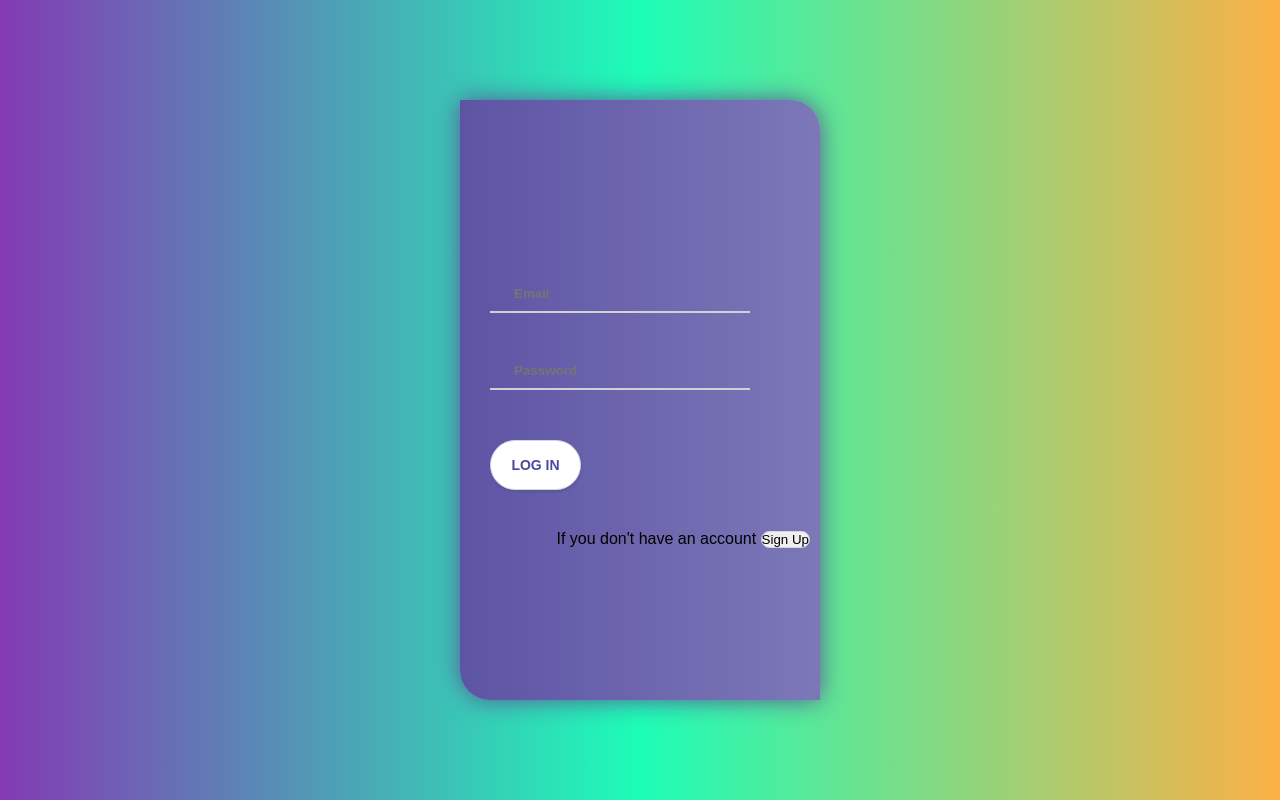
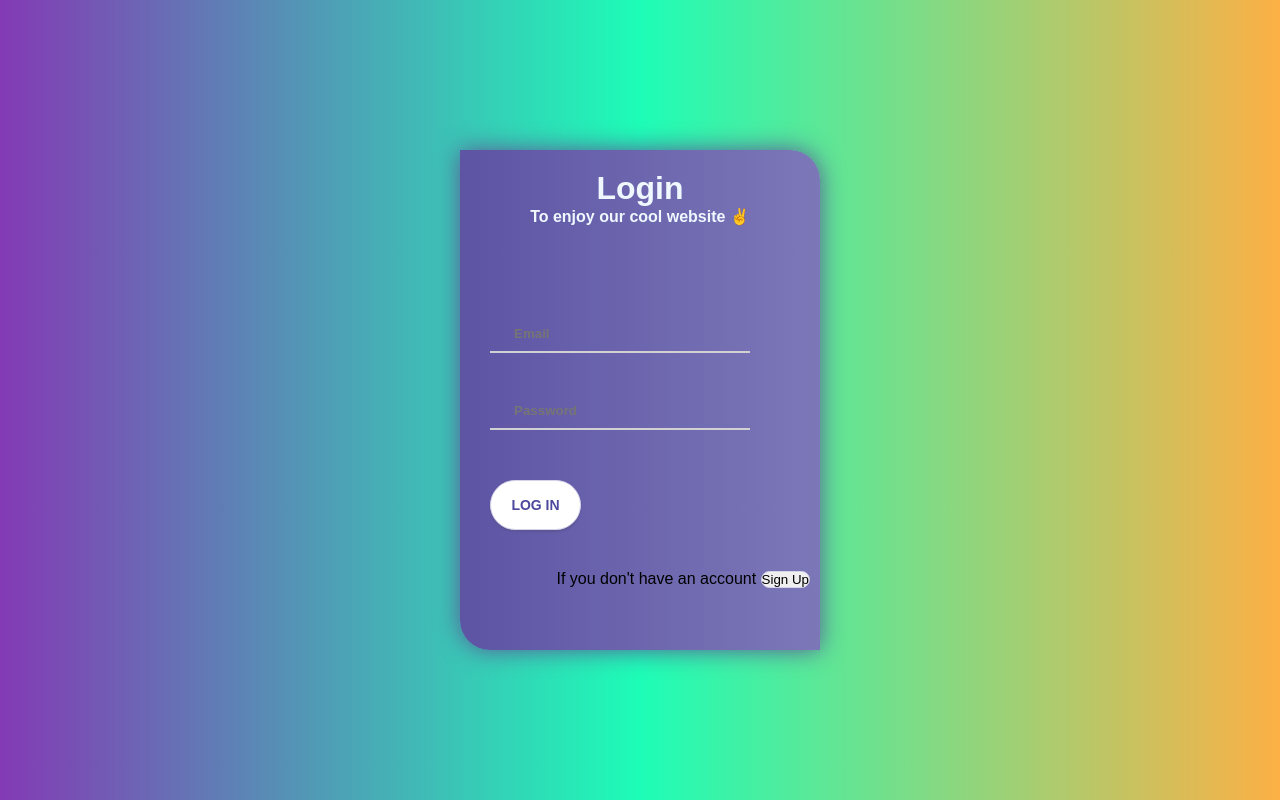
Before and after one commit to akashbhoi2815/selesken_assessment, a plain HTML site: page Html/login.html in a window 1280 px wide. Drawn offline with Linux system fonts and the light colour scheme.

Commit message:
css added

```diff
--- a/Css/index.css
+++ b/Css/index.css
@@ -50,7 +50,7 @@ body {
 .signup {
 	width: 320px;
 	padding: 30px;
-	padding-top: 156px;
+	padding-top: 50px;
 }
 
 .signup__field {
@@ -121,3 +121,9 @@ body {
 	cursor: pointer;;
 
 }
+
+#text_initial{
+	margin: 20px auto;
+	text-align: center;
+	color: aliceblue;
+}
--- a/Css/login.css
+++ b/Css/login.css
@@ -21,7 +21,7 @@ body {
 .screen {
 	background: linear-gradient(90deg, #5D54A4, #7C78B8);
 	position: relative;
-	height: 600px;
+	height: 500px;
 	width: 360px;
 	box-shadow: 0px 0px 24px #5C5696;
 	border-top-right-radius: 30px;
@@ -50,7 +50,7 @@ body {
 .login {
 	width: 320px;
 	padding: 30px;
-	padding-top: 156px;
+	padding-top: 50px;
 }
 
 .login__field {
@@ -121,3 +121,9 @@ body {
 	cursor: pointer;;
 
 }
+
+#text_initial{
+	margin: 20px auto;
+	text-align: center;
+	color: aliceblue;
+}
--- a/Html/login.html
+++ b/Html/login.html
@@ -8,16 +8,23 @@
     <title>Login Page</title>
   </head>
   <body>
+
+
     <div class="container">
       <div class="screen">
         <div class="screen__content">
+          <div id="text_initial">
+            <h1>Login</h2>
+            <h4>To enjoy our cool website ✌️</h4>
+          </div>
           <form class="login">
             <div class="login__field">
               <input
-                type="text"
+                type="email"
                 class="login__input"
                 id="email"
                 placeholder="Email"
+                required
               />
             </div>
             <div class="login__field">
@@ -26,6 +33,7 @@
                 class="login__input"
                 id="password"
                 placeholder="Password"
+                required
               />
             </div>
             <input class="button login__submit" type="submit" value="Log In" />
--- a/Scripts/login.js
+++ b/Scripts/login.js
@@ -1,4 +1,4 @@
-let getData = JSON.parse(localStorage.getItem("user_data"));
+let getData = JSON.parse(localStorage.getItem("user_data")) || [];
 
 document.querySelector("form").addEventListener("submit", handleLogin);
 let id=""
--- a/Scripts/quiz.js
+++ b/Scripts/quiz.js
@@ -144,6 +144,7 @@ function loadDOM() {
       const { category } = quest;
       return `
               <div id=${quest.id} class="question_div"  >
+              <p>${quest.questionNo}</p>
               <p>${quest.title}</p>
                 <div><input type="radio" name="${quest.questionNo}" value="${category.option1}">A. ${category.option1}</input></div>
                 <div><input type="radio" name="${quest.questionNo}" value="${category.option2}">B. ${category.option2}</input></div>
@@ -192,7 +193,6 @@ function handleCount() {
       "You have answered all questions, Please click submit to submit the Quiz.";
     document.getElementById("last_message").append(text);
   }
-
 }
 
 function skipQue() {
```
Also changed, not shown: index.html (+8 -1 lines).
